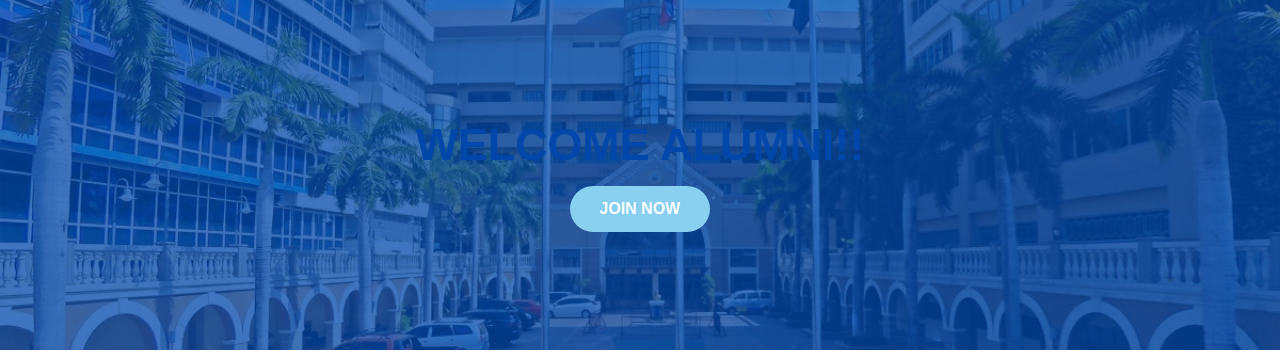
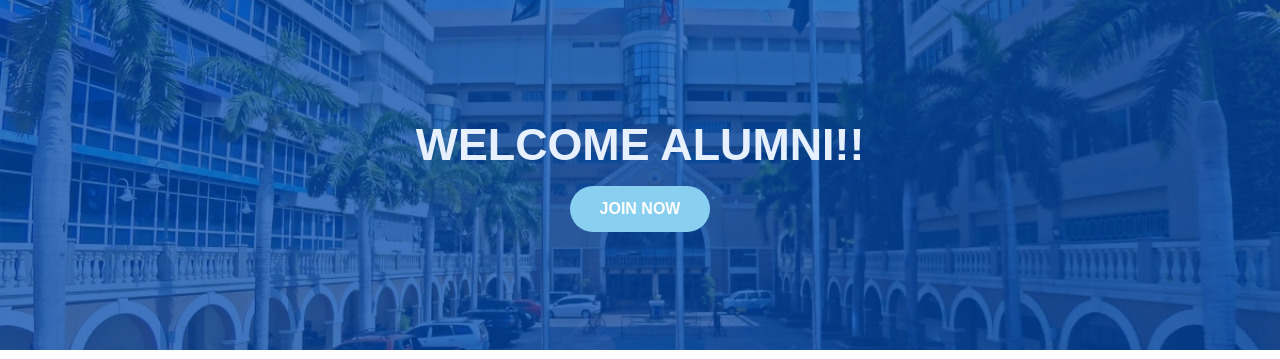
Before and after one commit to jojanajeangarabillo/Final-_Project_Alumni_Portal, a PHP site: page / in a window 1280 px wide. Shown: the part 115-474 px from the top of the page. Run offline with PHP 8.4, Linux system fonts and the light colour scheme.

Commit message:
banner color

```diff
--- a/style.css
+++ b/style.css
@@ -77,6 +77,8 @@ body {
   font-size: 2.8rem;
   font-weight: bold;
   margin-bottom: 1rem;
+  color: #e6f0ff;
+
 }
 
 .banner-buttons {
```
